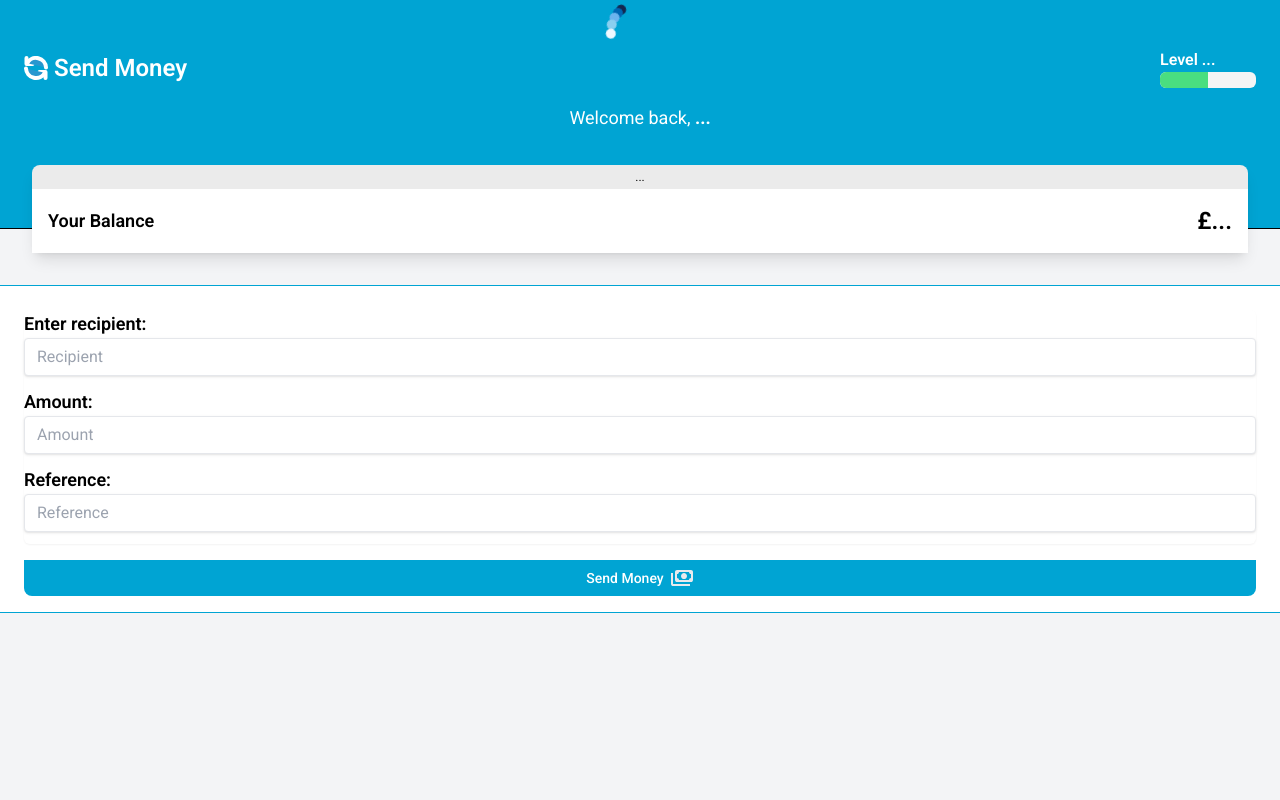
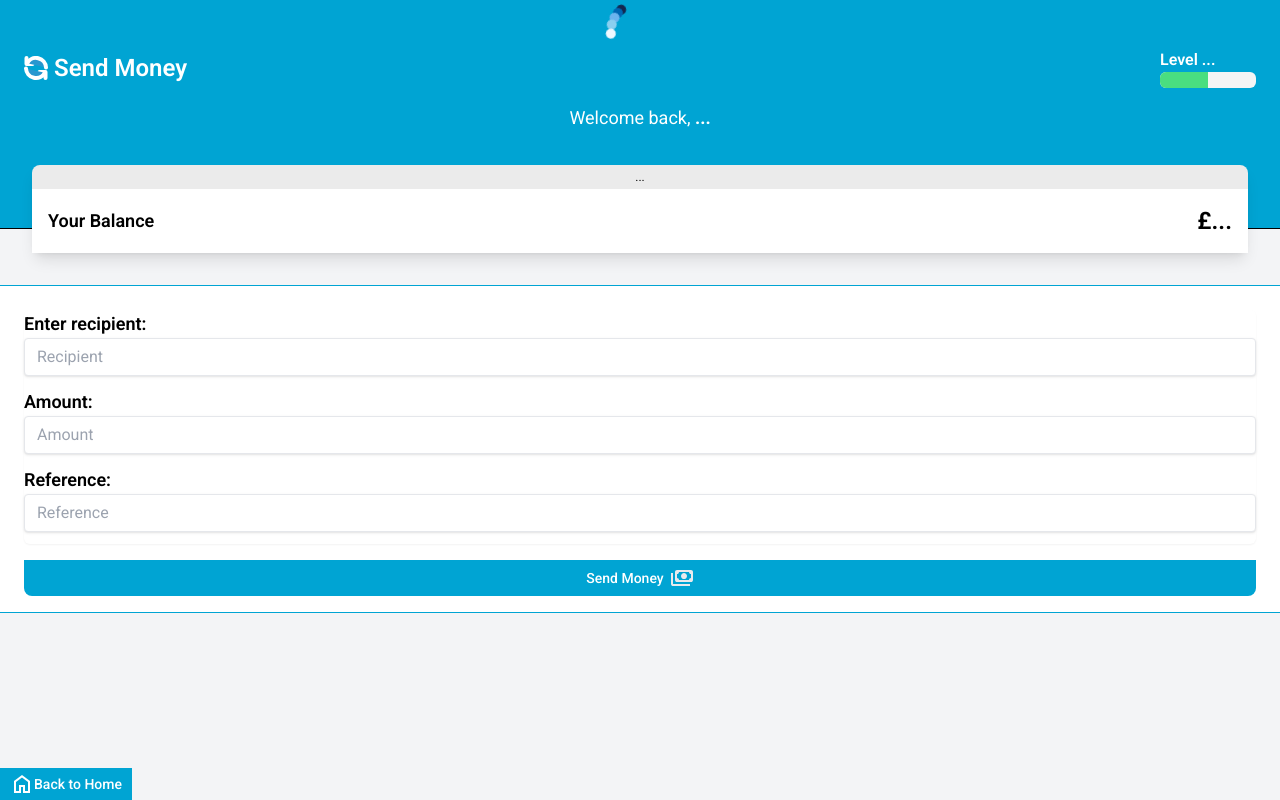
Before and after one commit to Jackson-Stewart/Industrial-Team-Project---Eco-Friendly-Banking-App, a website: page Frontend/pages/sendmoney.html in a window 1280 px wide. Drawn offline with nearby package versions, Linux system fonts and the light colour scheme.

Commit message:
Update sendmoney.html
Add back to home button

```diff
--- a/Frontend/pages/sendmoney.html
+++ b/Frontend/pages/sendmoney.html
@@ -181,6 +181,14 @@
                     <path d="M560-440q-50 0-85-35t-35-85q0-50 35-85t85-35q50 0 85 35t35 85q0 50-35 85t-85 35ZM280-320q-33 0-56.5-23.5T200-400v-320q0-33 23.5-56.5T280-800h560q33 0 56.5 23.5T920-720v320q0 33-23.5 56.5T840-320H280Zm80-80h400q0-33 23.5-56.5T840-480v-160q-33 0-56.5-23.5T760-720H360q0 33-23.5 56.5T280-640v160q33 0 56.5 23.5T360-400Zm440 240H120q-33 0-56.5-23.5T40-240v-440h80v440h680v80ZM280-400v-320 320Z"></path>
                 </svg></button>
         </div>
+        <footer class="fixed bottom-0 w-full">
+            <div class="flex justify-right items-center">
+                <button onclick="window.location.href='home.html'" class="btn text-white bg-[#00a4d3] hover:bg-blue-800 !py-1.5 w-30 h-8 flex items-center justify-center mt-1">
+                    <span class="material-symbols-outlined">home</span>
+                    Back to Home
+                </button>
+            </div>
+        </footer>
 
 <!-- <script type="module" src="../functions.js"></script>
  -->
```
